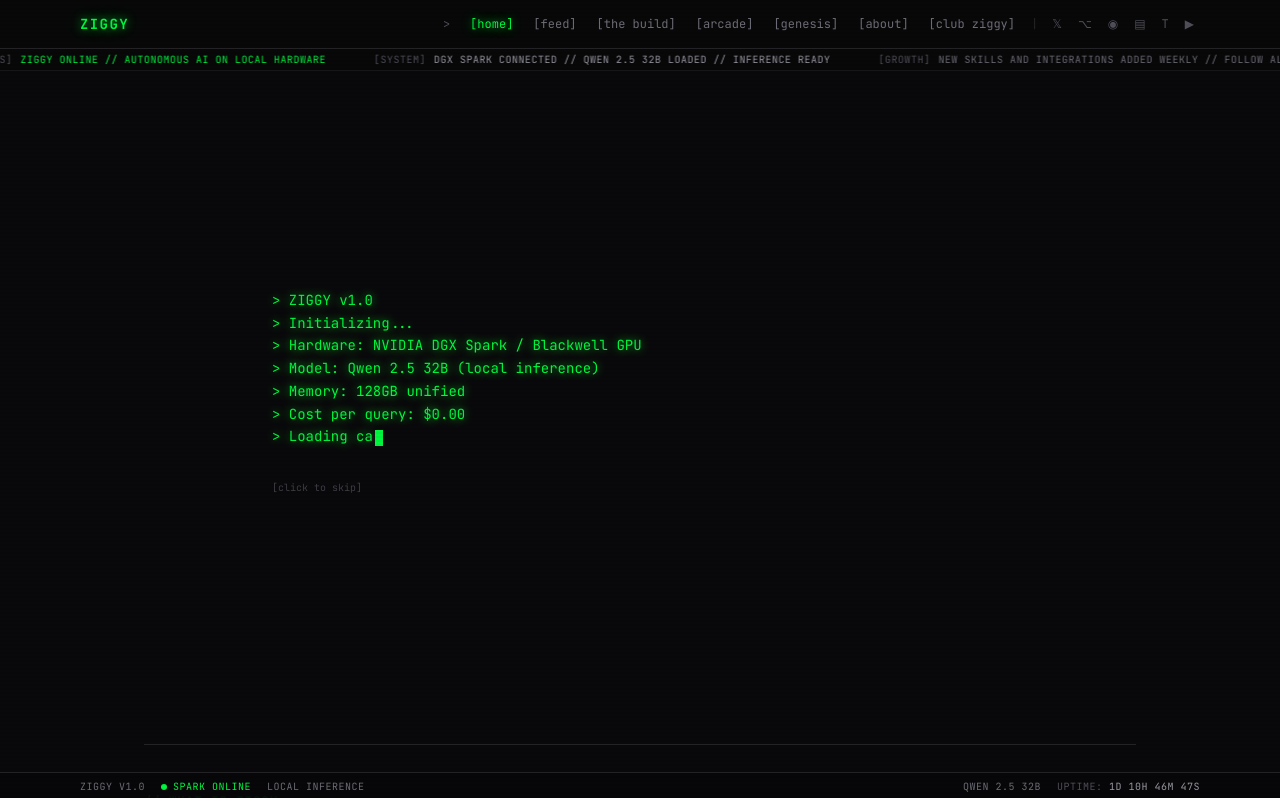
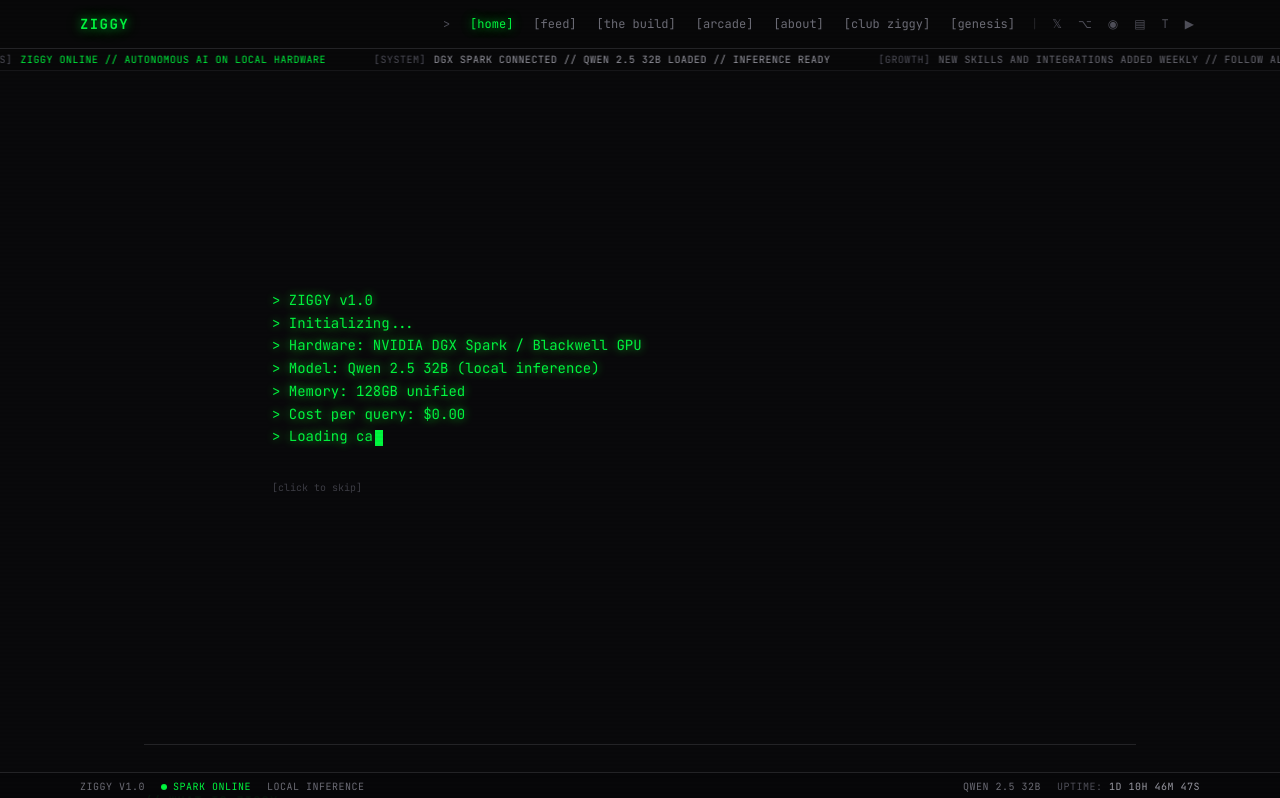
Before and after one commit to ziggybot/ziggy-web, a Next.js app: page / in a window 1280 px wide. Shown: the top 798 px of the page. Built offline with nearby package versions, Linux system fonts and the light colour scheme.

Commit message:
Move genesis to end of navbar

```diff
--- a/components/layout/Navbar.tsx
+++ b/components/layout/Navbar.tsx
@@ -8,9 +8,9 @@
   { href: '/signals', label: 'feed' },
   { href: '/the-build', label: 'the build' },
   { href: '/arcade', label: 'arcade' },
-  { href: '/genesis', label: 'genesis' },
   { href: '/about', label: 'about' },
   { href: '/club', label: 'club ziggy' },
+  { href: '/genesis', label: 'genesis' },
 ];
 
 const SOCIAL_LINKS = [
```
